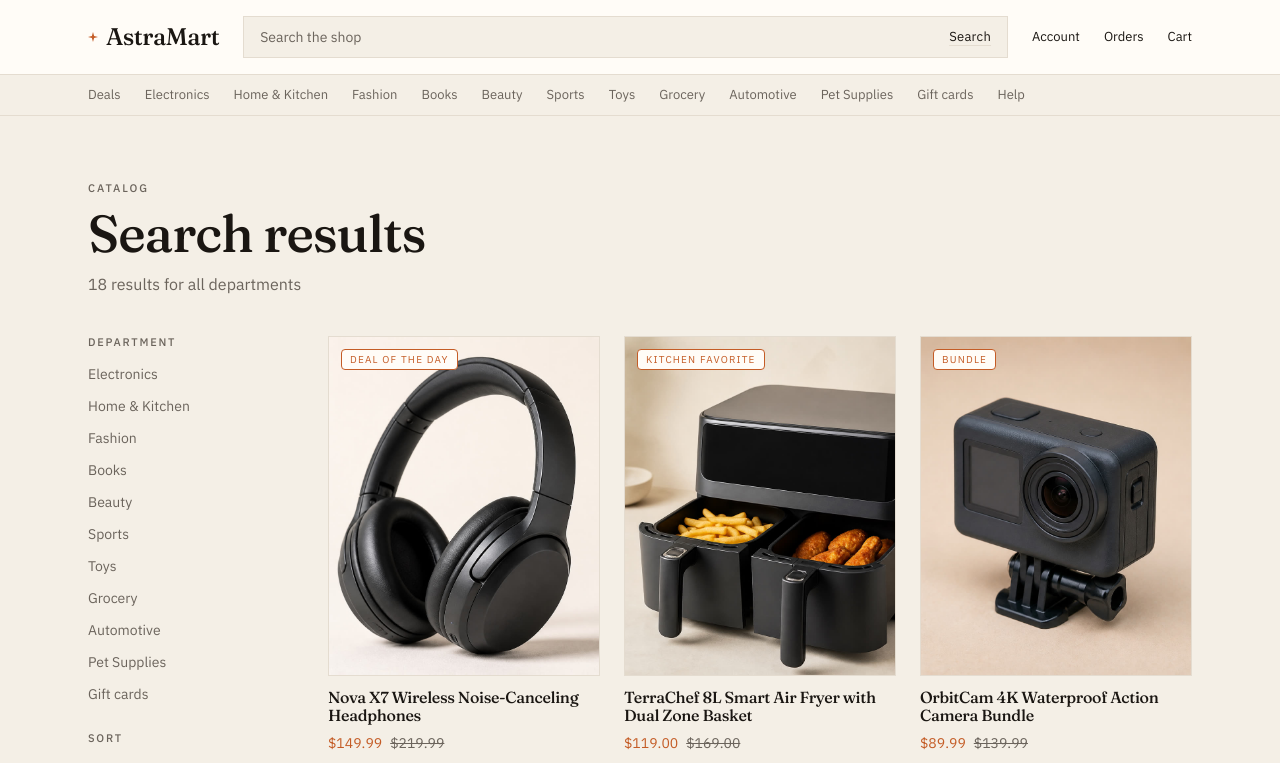
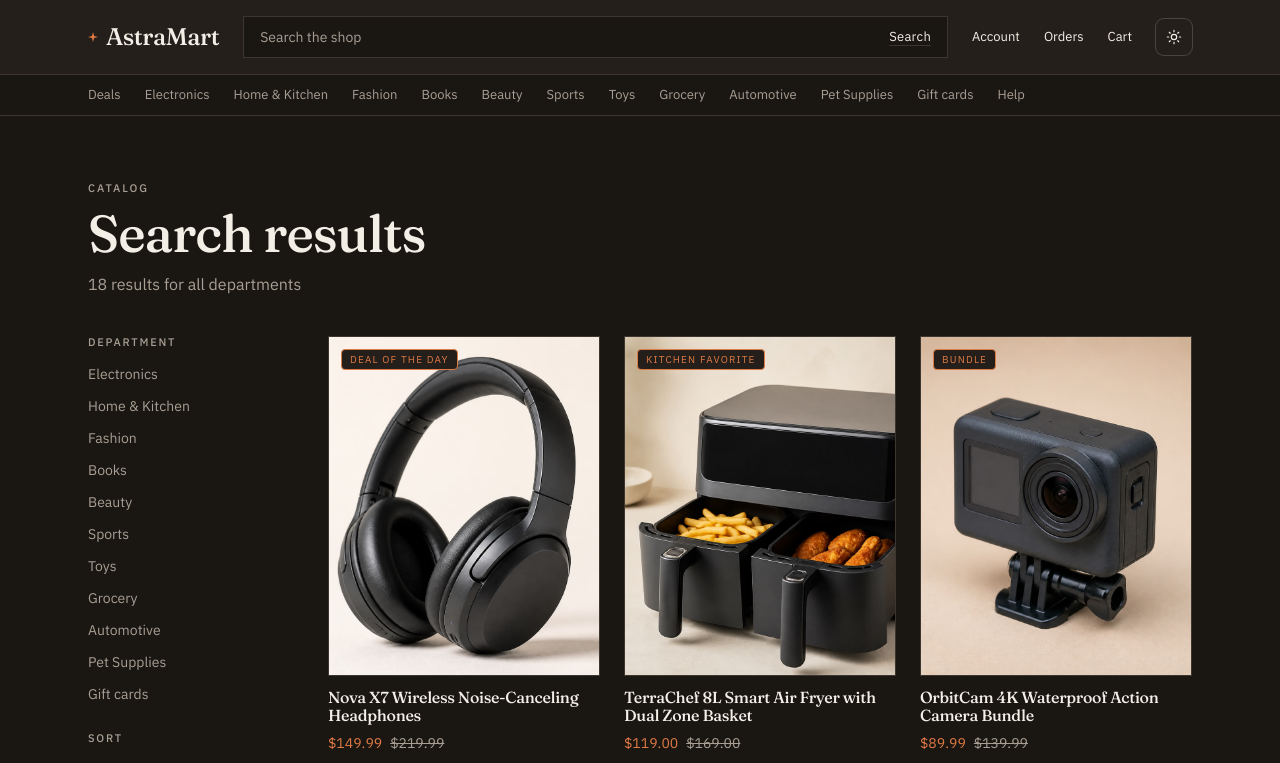
Before and after one commit to devtechedge/astra-marketplace, a Next.js app: page /search in a window 1280 px wide. Shown: the top 763 px of the page. Built offline with nearby package versions, Linux system fonts and the light colour scheme.

Commit message:
ui: add light/dark toggle to the header

```diff
--- a/src/app/layout.tsx
+++ b/src/app/layout.tsx
@@ -17,6 +17,8 @@ const sans = IBM_Plex_Sans({
   display: 'swap'
 });
 
+const THEME_BOOT = `(function(){try{var k="astra-theme";var t=localStorage.getItem(k);if(t!=="light"&&t!=="dark")t="dark";var r=document.documentElement;r.setAttribute("data-theme",t);r.style.colorScheme=t;}catch(e){document.documentElement.setAttribute("data-theme","dark");}})();`;
+
 export const metadata: Metadata = {
   title: 'AstraMart',
   description: 'An independent paper-and-copper marketplace demo for objects worth keeping.',
@@ -27,7 +29,10 @@ export const metadata: Metadata = {
 
 export default function RootLayout({ children }: { children: React.ReactNode }) {
   return (
-    <html lang="en" className={`${display.variable} ${sans.variable}`}>
+    <html lang="en" className={`${display.variable} ${sans.variable}`} suppressHydrationWarning>
+      <head>
+        <script dangerouslySetInnerHTML={{ __html: THEME_BOOT }} />
+      </head>
       <body className="font-sans antialiased">
         <Header />
         <main>{children}</main>
--- a/src/components/Header.tsx
+++ b/src/components/Header.tsx
@@ -2,6 +2,7 @@ import Link from 'next/link';
 import { categories } from '@/lib/demoData';
 import { SearchAutocomplete } from '@/components/search/SearchAutocomplete';
 import { CartCount } from '@/components/CartCount';
+import { ThemeToggle } from '@/components/ThemeToggle';
 
 function StarMark() {
   return (
@@ -43,6 +44,7 @@ export function Header() {
               Cart
               <CartCount />
             </Link>
+            <ThemeToggle />
           </nav>
         </div>
         <div className="pb-3 md:hidden">
--- /dev/null
+++ b/src/components/ThemeToggle.tsx
@@ -0,0 +1,47 @@
+'use client';
+
+import { useEffect, useState } from 'react';
+
+type ThemeName = 'light' | 'dark';
+
+export function ThemeToggle() {
+  const [theme, setTheme] = useState<ThemeName>('dark');
+
+  useEffect(() => {
+    const stored = document.documentElement.getAttribute('data-theme');
+    setTheme(stored === 'light' ? 'light' : 'dark');
+  }, []);
+
+  function toggle() {
+    const next: ThemeName = theme === 'dark' ? 'light' : 'dark';
+    setTheme(next);
+    const root = document.documentElement;
+    root.setAttribute('data-theme', next);
+    root.style.colorScheme = next;
+    localStorage.setItem('astra-theme', next);
+  }
+
+  const isLight = theme === 'light';
+
+  return (
+    <button
+      type="button"
+      className="theme-toggle text-ink"
+      onClick={toggle}
+      aria-label={isLight ? 'Switch to dark mode' : 'Switch to light mode'}
+      title={isLight ? 'Dark mode' : 'Light mode'}
+    >
+      <span className={`icon ${isLight ? 'on' : 'off'}`} aria-hidden>
+        <svg width="16" height="16" viewBox="0 0 24 24" fill="none" stroke="currentColor" strokeWidth="1.75" strokeLinecap="round" strokeLinejoin="round">
+          <path d="M21 14.3A9 9 0 1 1 9.7 3 7 7 0 0 0 21 14.3z" />
+        </svg>
+      </span>
+      <span className={`icon ${isLight ? 'off' : 'on'}`} aria-hidden>
+        <svg width="16" height="16" viewBox="0 0 24 24" fill="none" stroke="currentColor" strokeWidth="1.75" strokeLinecap="round" strokeLinejoin="round">
+          <circle cx="12" cy="12" r="4" />
+          <path d="M12 2v2M12 20v2M4.93 4.93l1.41 1.41M17.66 17.66l1.41 1.41M2 12h2M20 12h2M4.93 19.07l1.41-1.41M17.66 6.34l1.41-1.41" />
+        </svg>
+      </span>
+    </button>
+  );
+}
--- a/src/styles/globals.css
+++ b/src/styles/globals.css
@@ -2,7 +2,22 @@
 @tailwind components;
 @tailwind utilities;
 
-:root {
+:root,
+[data-theme="dark"] {
+  color-scheme: dark;
+  --paper: #1A1612;
+  --surface: #241F1A;
+  --ink: #F4EFE6;
+  --muted: #A89F94;
+  --line: #3D362E;
+  --copper: #E07A45;
+  --success: #5BA87A;
+  --danger: #D46060;
+  --radius: 6px;
+  --radius-lg: 10px;
+}
+
+[data-theme="light"] {
   color-scheme: light;
   --paper: #F4EFE6;
   --surface: #FFFCF7;
@@ -12,12 +27,14 @@
   --copper: #C45C26;
   --success: #2F6B4F;
   --danger: #9B2C2C;
-  --radius: 6px;
-  --radius-lg: 10px;
 }
 
 html {
   scroll-behavior: smooth;
+  color-scheme: dark;
+}
+html[data-theme="light"] {
+  color-scheme: light;
 }
 
 body {
@@ -282,3 +299,17 @@ summary::-webkit-details-marker { display: none; }
     background-color: color-mix(in oklab, currentColor 52%, transparent);
   }
 }
+
+.theme-toggle {
+  width: 36px; height: 36px; padding: 0; flex: 0 0 36px;
+  display: grid; place-items: center; position: relative;
+  border-radius: 8px; cursor: pointer; border: 0;
+  background: transparent; color: inherit;
+  box-shadow: 0 0 0 1px color-mix(in oklab, currentColor 18%, transparent);
+}
+.theme-toggle .icon {
+  grid-area: 1 / 1; display: grid; place-items: center;
+  transition: opacity 300ms cubic-bezier(0.2,0,0,1), transform 300ms cubic-bezier(0.2,0,0,1), filter 300ms cubic-bezier(0.2,0,0,1);
+}
+.theme-toggle .icon.on { opacity: 1; transform: scale(1); filter: blur(0); }
+.theme-toggle .icon.off { opacity: 0; transform: scale(0.25); filter: blur(4px); }
--- a/tailwind.config.ts
+++ b/tailwind.config.ts
@@ -5,14 +5,14 @@ const config: Config = {
   theme: {
     extend: {
       colors: {
-        paper: '#F4EFE6',
-        surface: '#FFFCF7',
-        ink: '#1A1612',
-        muted: '#6B645C',
-        line: '#E4DCD0',
-        copper: '#C45C26',
-        success: '#2F6B4F',
-        danger: '#9B2C2C'
+        paper: 'var(--paper)',
+        surface: 'var(--surface)',
+        ink: 'var(--ink)',
+        muted: 'var(--muted)',
+        line: 'var(--line)',
+        copper: 'var(--copper)',
+        success: 'var(--success)',
+        danger: 'var(--danger)'
       },
       fontFamily: {
         sans: ['var(--font-sans)', 'IBM Plex Sans', 'system-ui', 'sans-serif'],
```
